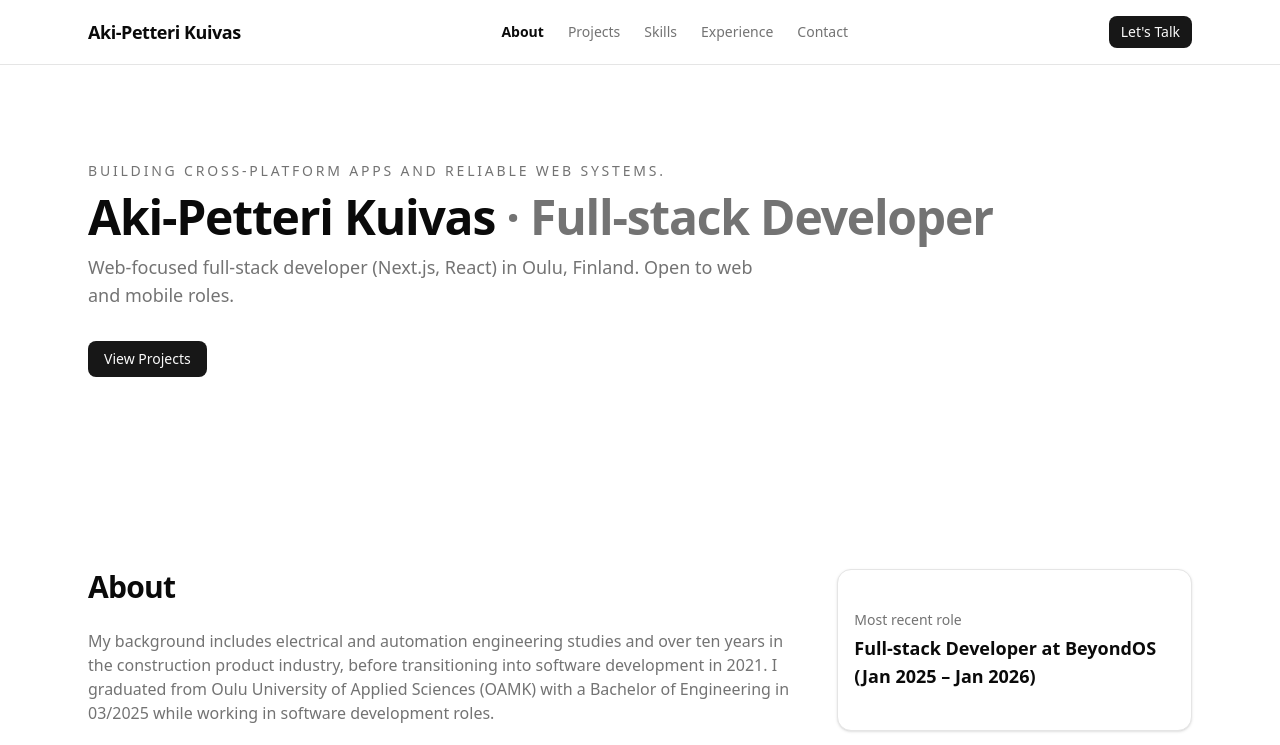
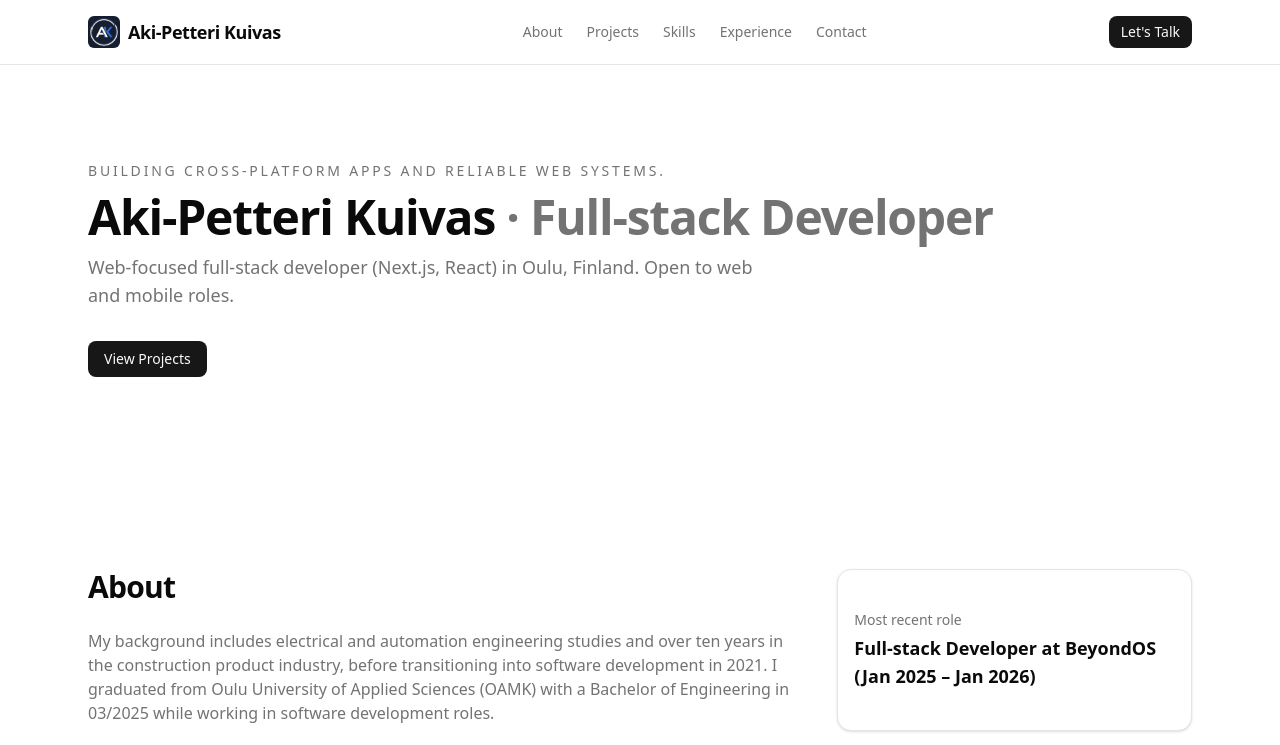
Before and after one commit to asku1990/portflio, a Next.js app: page / in a window 1280 px wide. Shown: the top 745 px of the page. Built offline with nearby package versions, Linux system fonts and the light colour scheme.

Commit message:
feat(header): use png icon and hero anchor
Swap the SVG favicon for a png asset and use it in the header logo link.

Files:

- app/icon.png

- app/icon.svg

- components/layout/Header.tsx

```diff
--- a/components/layout/Header.tsx
+++ b/components/layout/Header.tsx
@@ -1,10 +1,14 @@
 "use client";
 
+import Image from "next/image";
 import Link from "next/link";
 import { useEffect, useState, type MouseEvent } from "react";
 import { Button } from "@/components/ui/button";
+import iconImage from "@/app/icon.png";
 import { portfolioData } from "@/data/portfolio";
 import { cn } from "@/lib/utils";
+
+const sectionIds = ["hero", "about", "projects", "skills", "experience", "contact"];
 
 const navItems = [
   { label: "About", href: "#about" },
@@ -16,7 +20,7 @@ const navItems = [
 
 export function Header() {
   const { hero } = portfolioData;
-  const [activeId, setActiveId] = useState(navItems[0]?.href.replace("#", "") ?? "");
+  const [activeId, setActiveId] = useState("hero");
 
   const handleNavClick = (event: MouseEvent<HTMLAnchorElement>, sectionId: string) => {
     event.preventDefault();
@@ -29,8 +33,8 @@ export function Header() {
   };
 
   useEffect(() => {
-    const sections = navItems
-      .map((item) => document.getElementById(item.href.replace("#", "")))
+    const sections = sectionIds
+      .map((id) => document.getElementById(id))
       .filter((section): section is HTMLElement => Boolean(section));
 
     if (sections.length === 0) {
@@ -62,7 +66,22 @@ export function Header() {
   return (
     <header className="sticky top-0 z-50 border-b border-border bg-background/80 backdrop-blur">
       <div className="mx-auto flex w-full max-w-6xl items-center justify-between px-6 py-4">
-        <Link href="#" className="text-lg font-semibold tracking-tight">
+        <Link
+          href="#hero"
+          onClick={(event) => handleNavClick(event, "hero")}
+          className={cn(
+            "flex items-center gap-2 text-lg font-semibold tracking-tight",
+            activeId === "hero" ? "text-foreground" : "text-muted-foreground hover:text-foreground",
+          )}
+          aria-current={activeId === "hero" ? "page" : undefined}
+        >
+          <Image
+            src={iconImage}
+            alt=""
+            width={32}
+            height={32}
+            className="size-8 rounded-sm object-contain"
+          />
           {hero.name}
         </Link>
         <nav className="hidden items-center gap-6 text-sm md:flex">
```
Also changed, not shown: app/icon.png (added), app/icon.svg (deleted).
